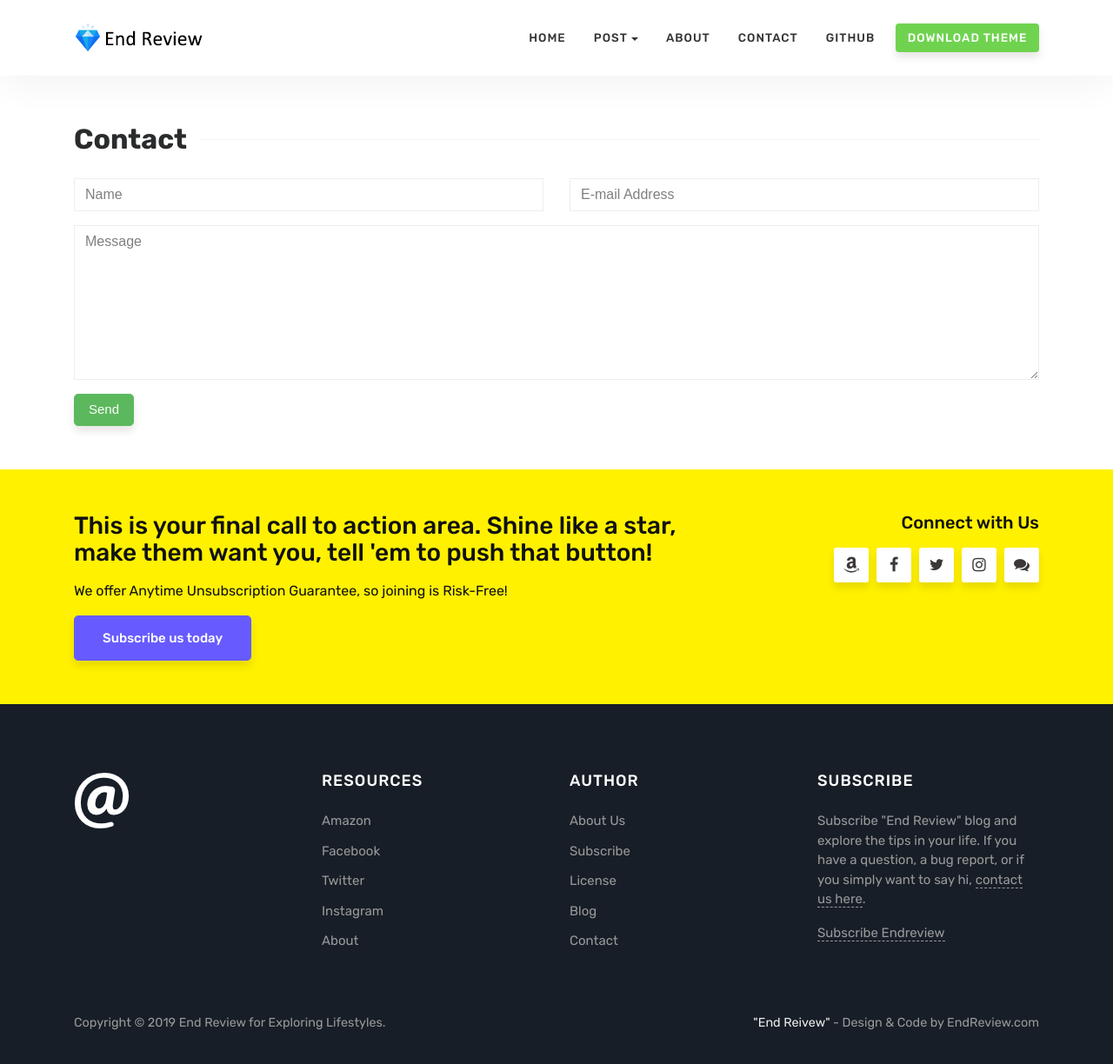
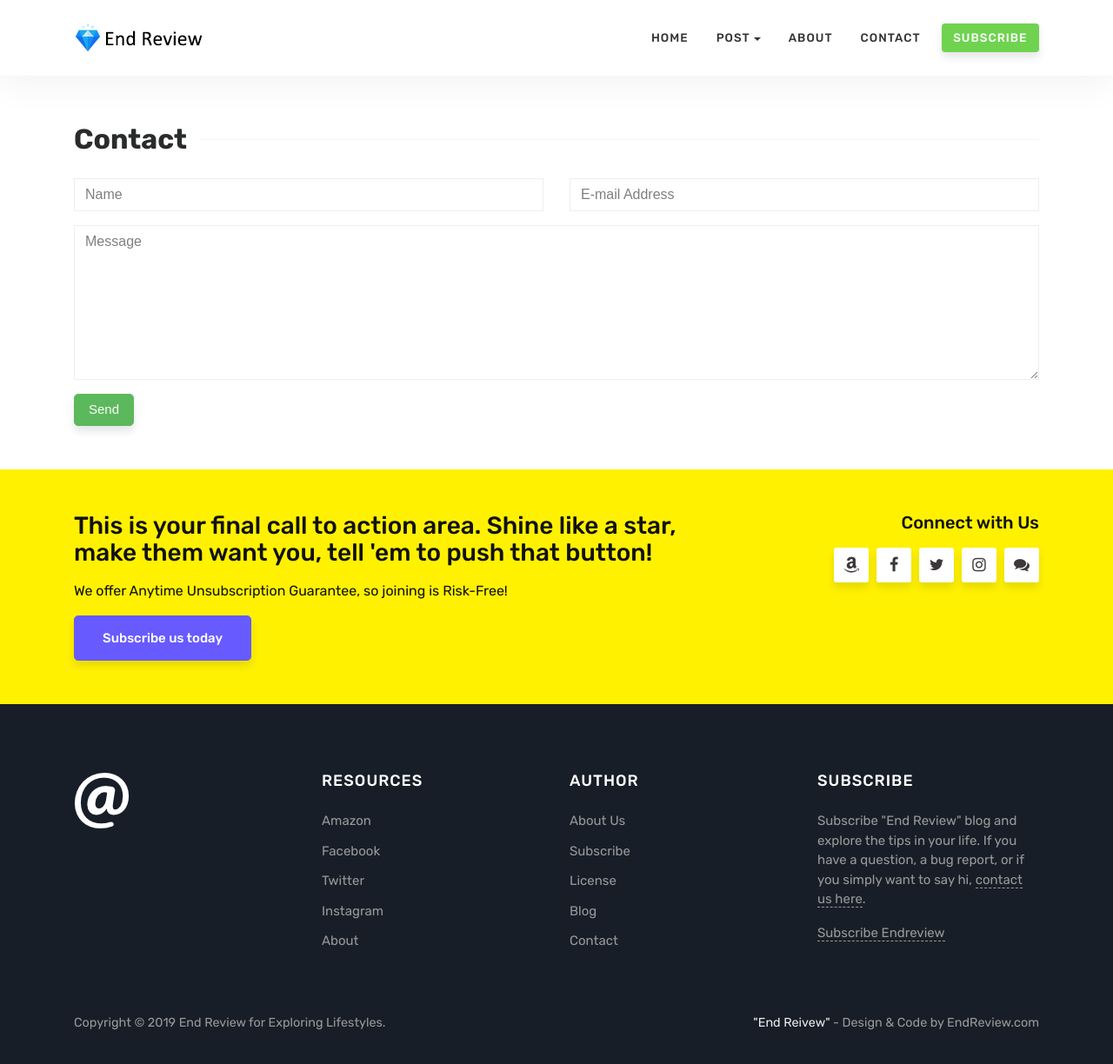
Before and after one commit to EndreView/endreview.github.io, a Jekyll site: the page built from contact.html, in a window 1280 px wide and 1233 px high. Shown: the top 1224 px of the window at 87% size. Built offline with Jekyll 4.4.1, drawn with Linux system fonts in a browser that asks for light colours.

Commit message:
Links fixed.

```diff
--- a/_layouts/default.html
+++ b/_layouts/default.html
@@ -74,13 +74,8 @@
                     <a class="nav-link" href="{{ site.baseurl }}/contact">Contact</a>
                 </li>
 
-                 <li class="nav-item">
-                    <a target="_blank" class="nav-link" href="https://github.com/wowthemesnet/affiliates-jekyll-theme">Github</a>
-                </li>
-
-
                 <li class="nav-item">
-                    <a class="nav-link highlight" href="https://github.com/wowthemesnet/affiliates-jekyll-theme/archive/master.zip">Download Theme</a>
+                    <a class="nav-link highlight" href="https://???/">Subscribe</a>
                 </li>
 
             </ul>
```
